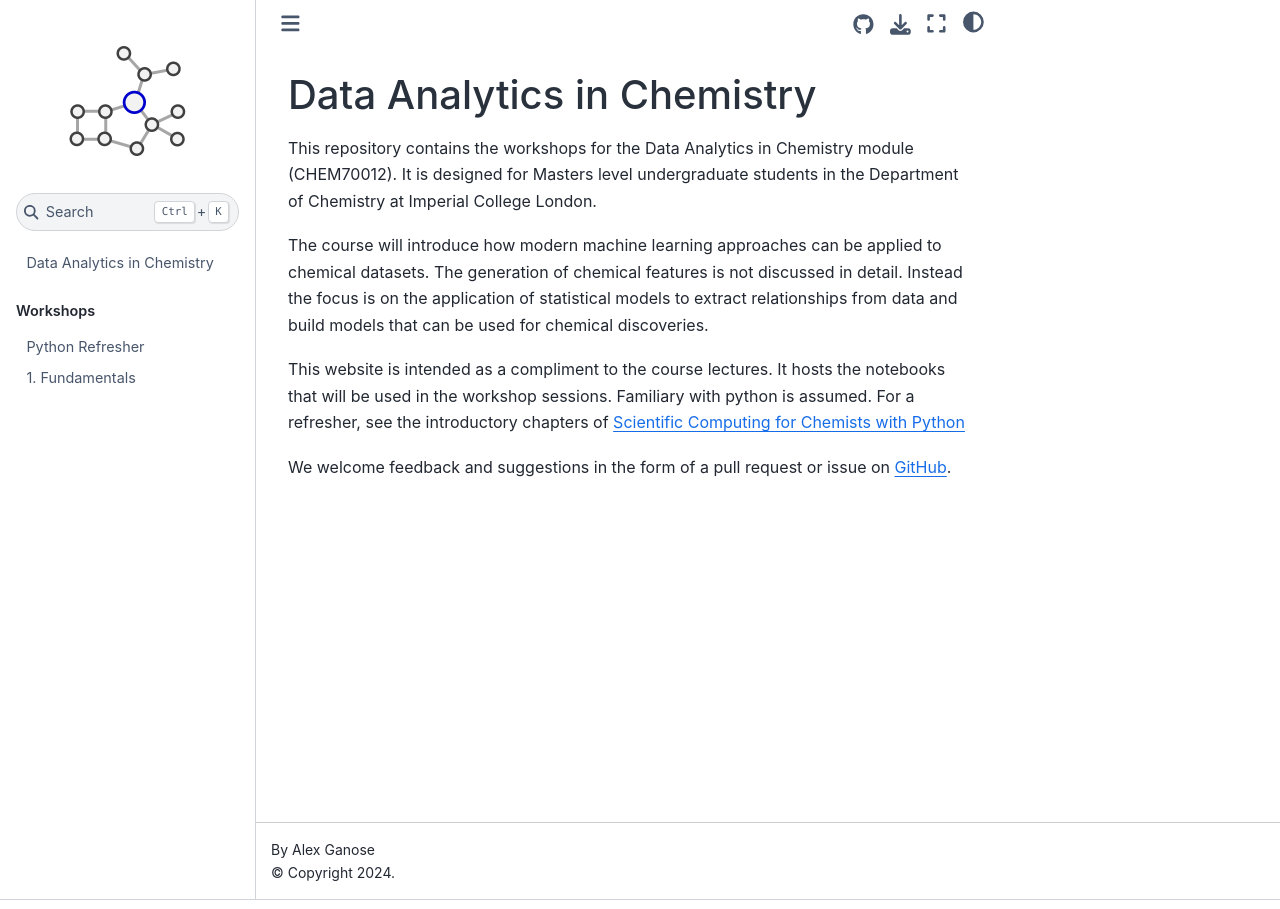
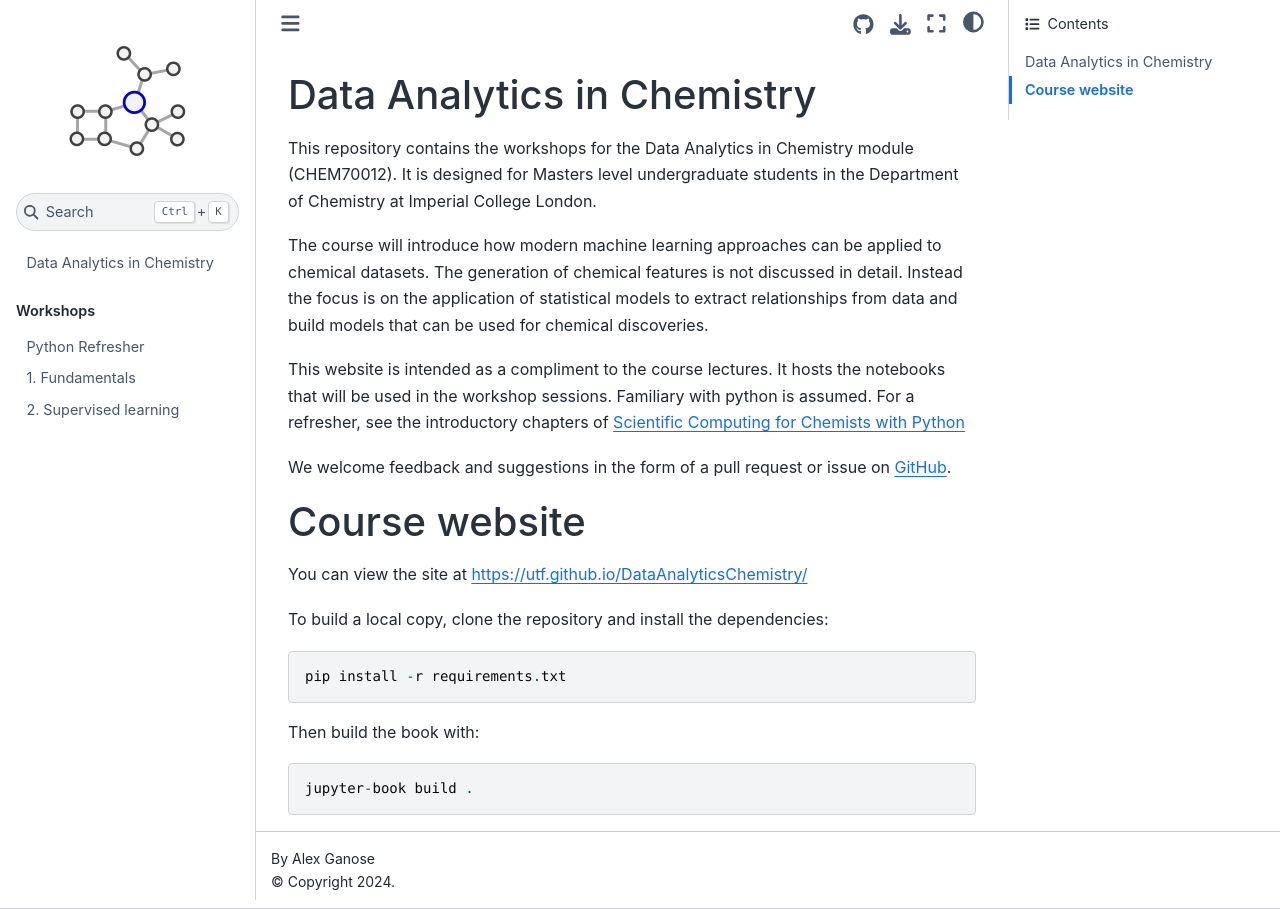
Before and after one commit to utf/DataAnalyticsChemistry, a Jupyter Book: the page built from README.md, in a window 1280 px wide. Built offline with Jupyter Book 1.0.4 settings and Sphinx 7.4.7 and the Sphinx Book theme 1.1.4, drawn with Linux system fonts in a browser that asks for light colours.

Commit message:
Add workshop 2

````diff
--- a/README.md
+++ b/README.md
@@ -7,3 +7,20 @@ The course will introduce how modern machine learning approaches can be applied
 This website is intended as a compliment to the course lectures. It hosts the notebooks that will be used in the workshop sessions. Familiary with python is assumed. For a refresher, see the introductory chapters of [Scientific Computing for Chemists with Python](https://weisscharlesj.github.io/SciCompforChemists/notebooks/chapter_00/chap_00_notebook.html)
 
 We welcome feedback and suggestions in the form of a pull request or issue on [GitHub](https://github.com/utf/DataAnalyticsChemistry/issues).
+
+
+# Course website
+
+You can view the site at https://utf.github.io/DataAnalyticsChemistry/
+
+To build a local copy, clone the repository and install the dependencies:
+
+```
+pip install -r requirements.txt
+```
+
+Then build the book with:
+
+```
+jupyter-book build .
+```
--- a/_toc.yml
+++ b/_toc.yml
@@ -9,3 +9,4 @@ parts:
   chapters:
   - file: workshop-0
   - file: workshop-1
+  - file: workshop-2
````
Also changed, not shown: workshop-2.ipynb (added), 1 other file.
